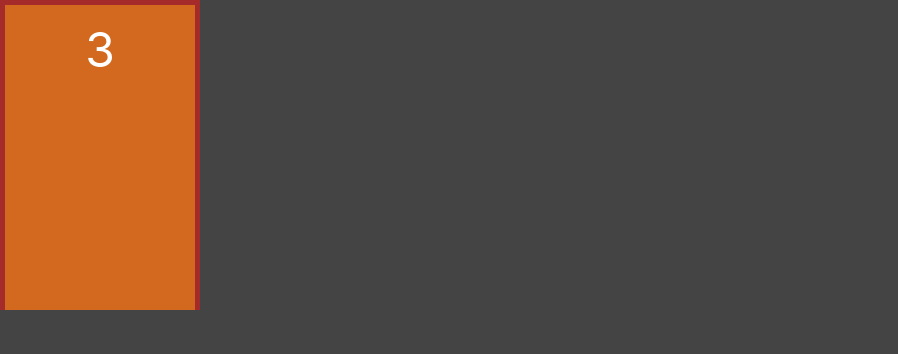
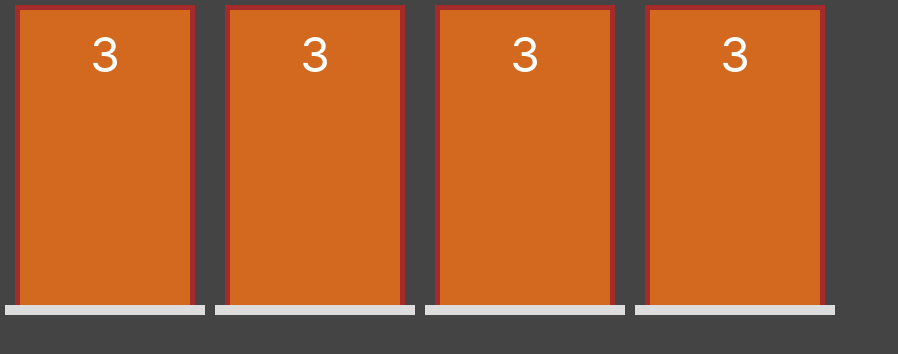
Before and after one commit to pabloaraujo22/portas, a Next.js app: page / in a window 1280 px wide. Shown: the top 354 px of the page, without its empty margins (0-898 px from the left). Built offline with nearby package versions, Linux system fonts and the light colour scheme.

Commit message:
Componente Porta 04

```diff
--- a/src/components/Porta.jsx
+++ b/src/components/Porta.jsx
@@ -8,6 +8,7 @@
                     <div className={styles.numero}>3</div>
                 </div>
             </div>
+            <div className={styles.chao}></div>
         </div>
     )
 }
--- a/src/pages/index.jsx
+++ b/src/pages/index.jsx
@@ -3,7 +3,10 @@
 
 export default function Home() {
   return (
-    <div>
+    <div style={{display:"flex"}}>
+      <Porta />
+      <Porta />
+      <Porta />
       <Porta />
     </div>
   )
--- a/src/styles/Porta.module.css
+++ b/src/styles/Porta.module.css
@@ -1,11 +1,15 @@
 .area{
     display: flex;
+    flex-direction: column;
+    align-items: center;
+    margin: 5px;
     width: var(--area-porta-largura);
     height: var(--area-porta-altura);
 }
 .frame{
     display: flex;
     flex-grow: 1;
+    width: 90%;
     border-left: 5px solid brown;
     border-top: 5px solid brown;
     border-right: 5px solid brown;
@@ -17,6 +21,11 @@
     align-items: center;
     background-color: chocolate;
 }
+.chao{
+    width: 100%;
+    height: 10px;
+    background-color: #ddd;
+}
 .numero{
     padding: 15px;
     font-size: 3rem;
```
